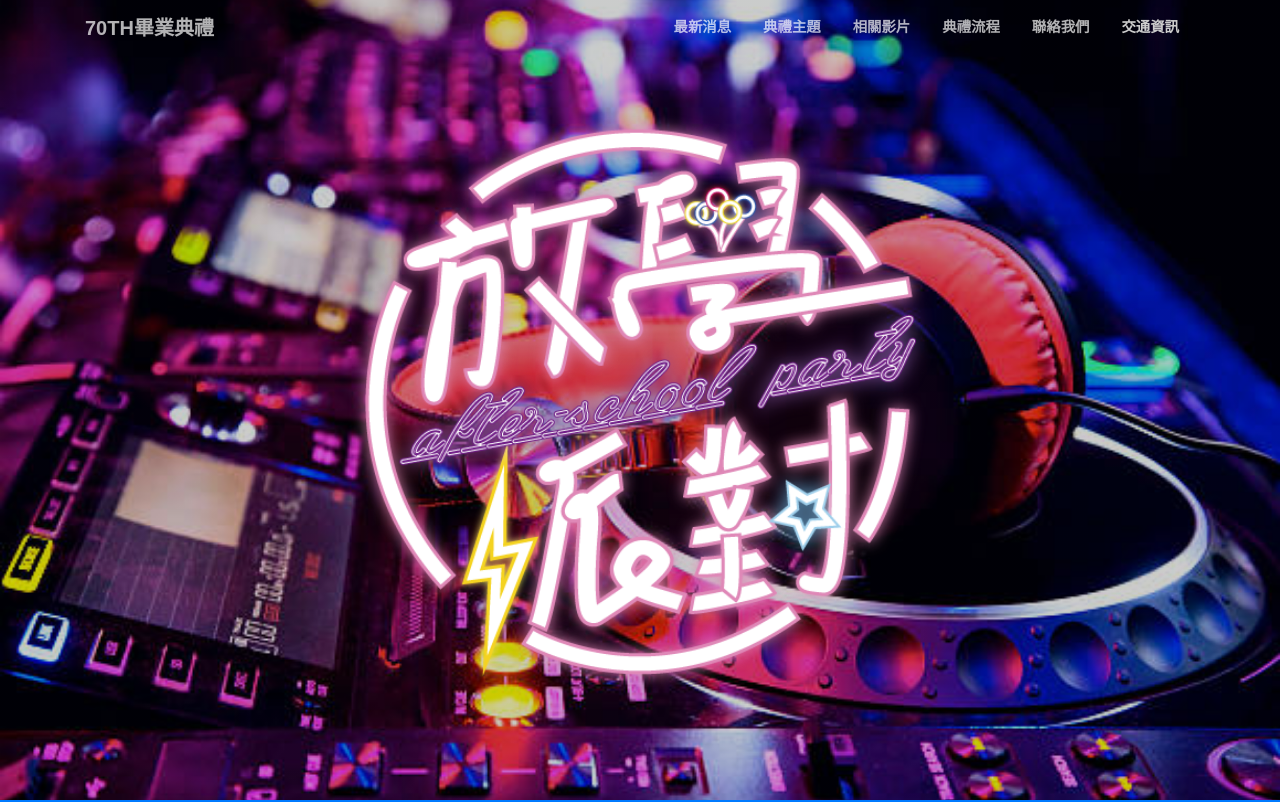
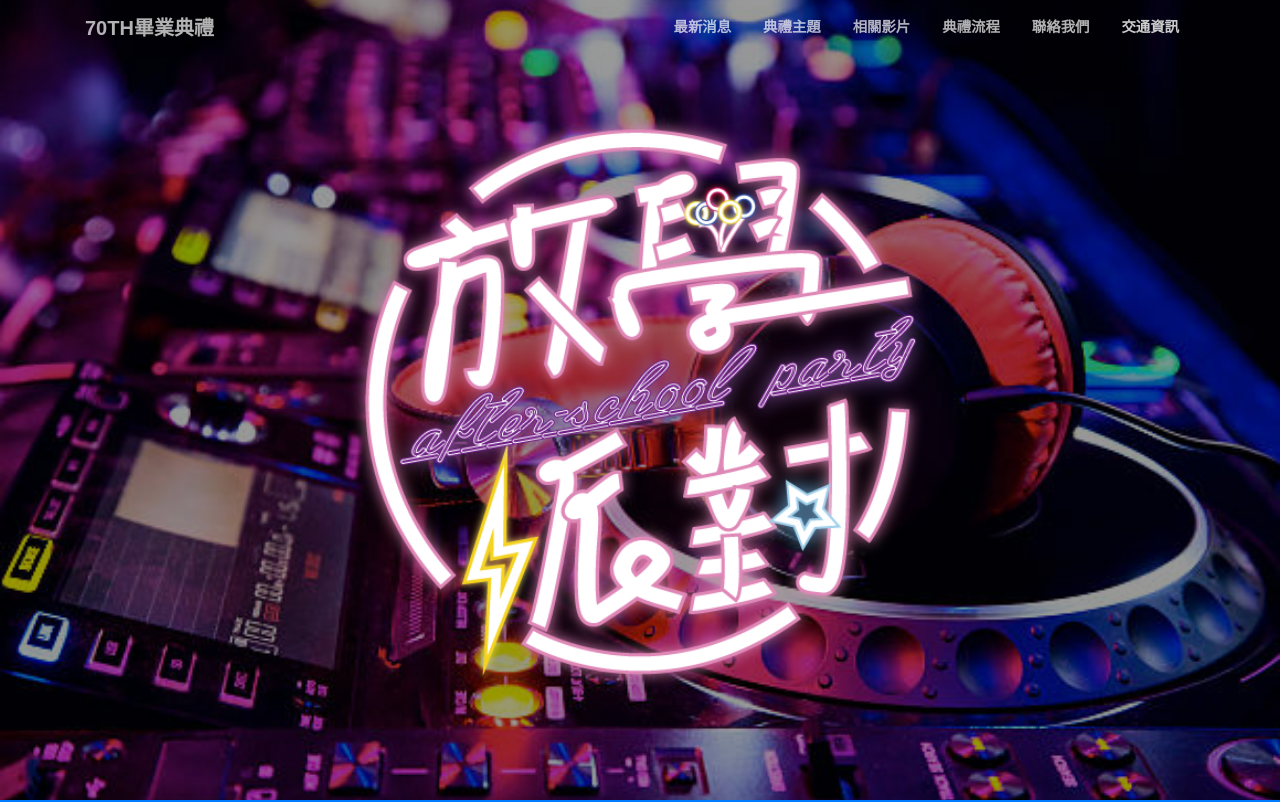
Before and after one commit to INFOR-29th/CK-70th-Graduation, a website with bundled scripts: page frontend/index.html in a window 1280 px wide. Shown: the top 802 px of the page. Built offline with nearby package versions, Linux system fonts and the light colour scheme.

Commit message:
change layer tranparent to 0.4

```diff
--- a/frontend/css/creative.css
+++ b/frontend/css/creative.css
@@ -172,8 +172,8 @@ header.masthead {
   padding-bottom: calc(10rem - 56px);
   background:
     linear-gradient(
-      rgba(0, 0, 0, 0.2),
-      rgba(0, 0, 0, 0.2)
+      rgba(0, 0, 0, 0.4),
+      rgba(0, 0, 0, 0.4)
     ),
     url(../img/dj3.jpg);
     background-size: cover;
```
